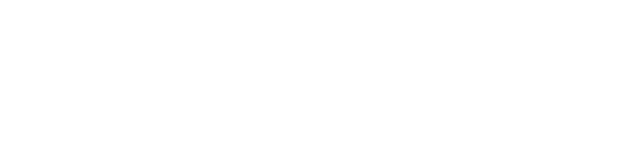
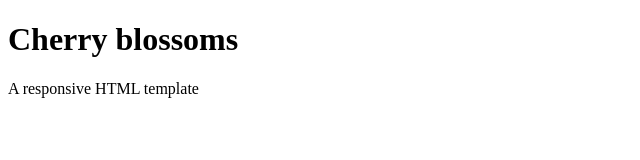
Before and after one commit to peter-stuhlmann/Cherry-Blossoms, a plain HTML site: page index.html in a window 1280 px wide. Shown: the whole page, without its empty margins (0-640 px from the left). Drawn offline with Linux system fonts and the light colour scheme.

Commit message:
<header>

```diff
--- a/index.html
+++ b/index.html
@@ -13,6 +13,10 @@
 
     <header>
 
+        <h1>Cherry blossoms</h1>
+
+        <span class="slogan">A responsive HTML template</span>
+
     </header>
 
     <main>
```
